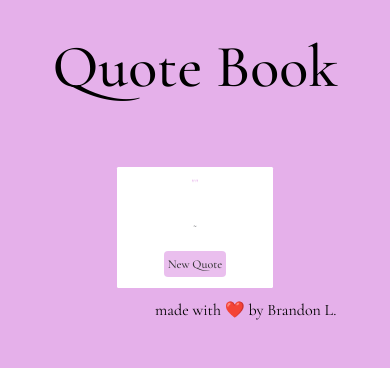
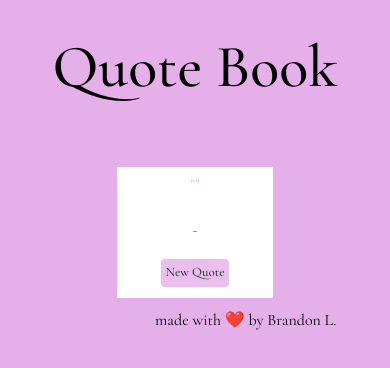
Before and after one commit to BrandonL65/quoteBook, a React (Create React App) app: page / in a window 390 px wide. Shown: the top 368 px of the page. Built offline with nearby package versions, Linux system fonts and the light colour scheme; no server answers.

Commit message:
Changed font size queries

```diff
--- a/src/App.css
+++ b/src/App.css
@@ -80,16 +80,16 @@
 @media (max-width: 800px) {
   #quotewords
   {
-    font-size: 10px;
+    font-size: 13px;
   }
   #author-words
   {
-    font-size:10px;
+    font-size:13px;
   }
   #btn
   {
-    font-size: 12px;
-    margin-top: 12px;
+    font-size: 13px;
+    margin-top: 13px;
     padding: 3px;
   }
 }
```
